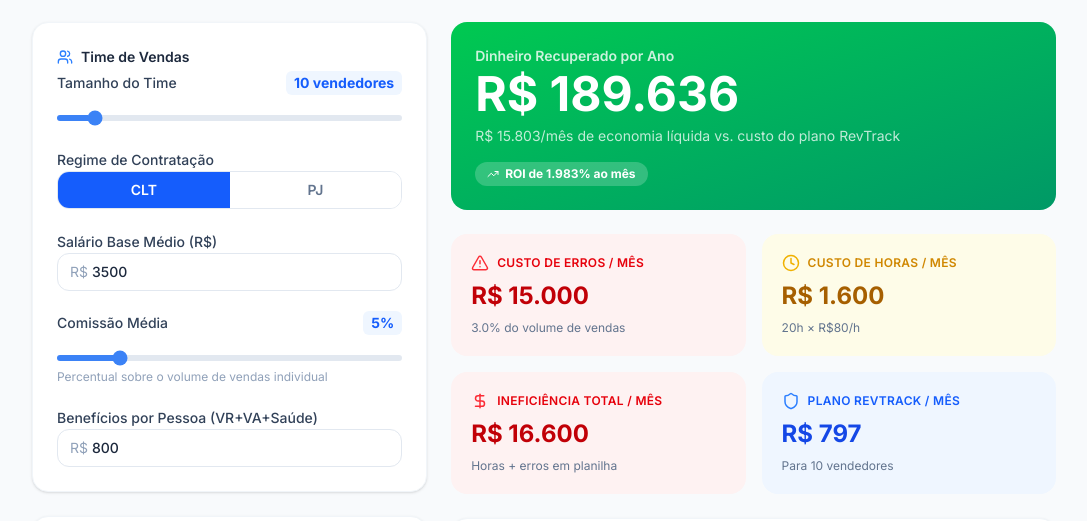
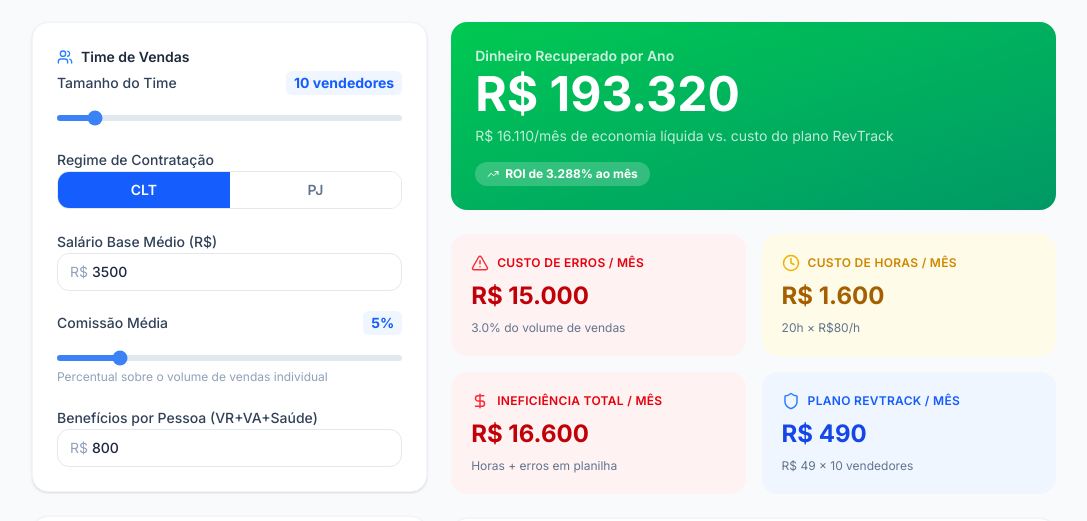
Before and after one commit to bezerraalbuquerque-sketch/calculadora-roi, a Next.js app: page / in a window 1280 px wide. Shown: the part 254-775 px from the top of the page, without its empty margins (96-1183 px from the left). Built offline with nearby package versions, Linux system fonts and the light colour scheme.

Commit message:
Fix: atualizar preço RevTrack para R$ 49 por usuário

```diff
--- a/app/components/ROICalculator.tsx
+++ b/app/components/ROICalculator.tsx
@@ -241,8 +241,8 @@ export default function ROICalculator() {
     // Custo total manual
     const manualTotal = totalPeopleCost + inefficiencyCost;
 
-    // Custo estimado RevTrack (baseado no time)
-    const revtrackCost = teamSize <= 5 ? 397 : teamSize <= 15 ? 797 : teamSize <= 30 ? 1497 : 2497;
+    // Custo estimado RevTrack (R$ 49 por usuário/mês)
+    const revtrackCost = teamSize * 49;
 
     // Economia
     const monthlySavings = inefficiencyCost - revtrackCost;
@@ -491,7 +491,7 @@ export default function ROICalculator() {
               icon={Shield}
               label="Plano RevTrack / Mês"
               value={fmt(calc.revtrackCost)}
-              sub={`Para ${inputs.teamSize} vendedor${inputs.teamSize > 1 ? "es" : ""}`}
+              sub={`R$ 49 × ${inputs.teamSize} vendedor${inputs.teamSize > 1 ? "es" : ""}`}
               color="blue"
             />
           </div>
```
